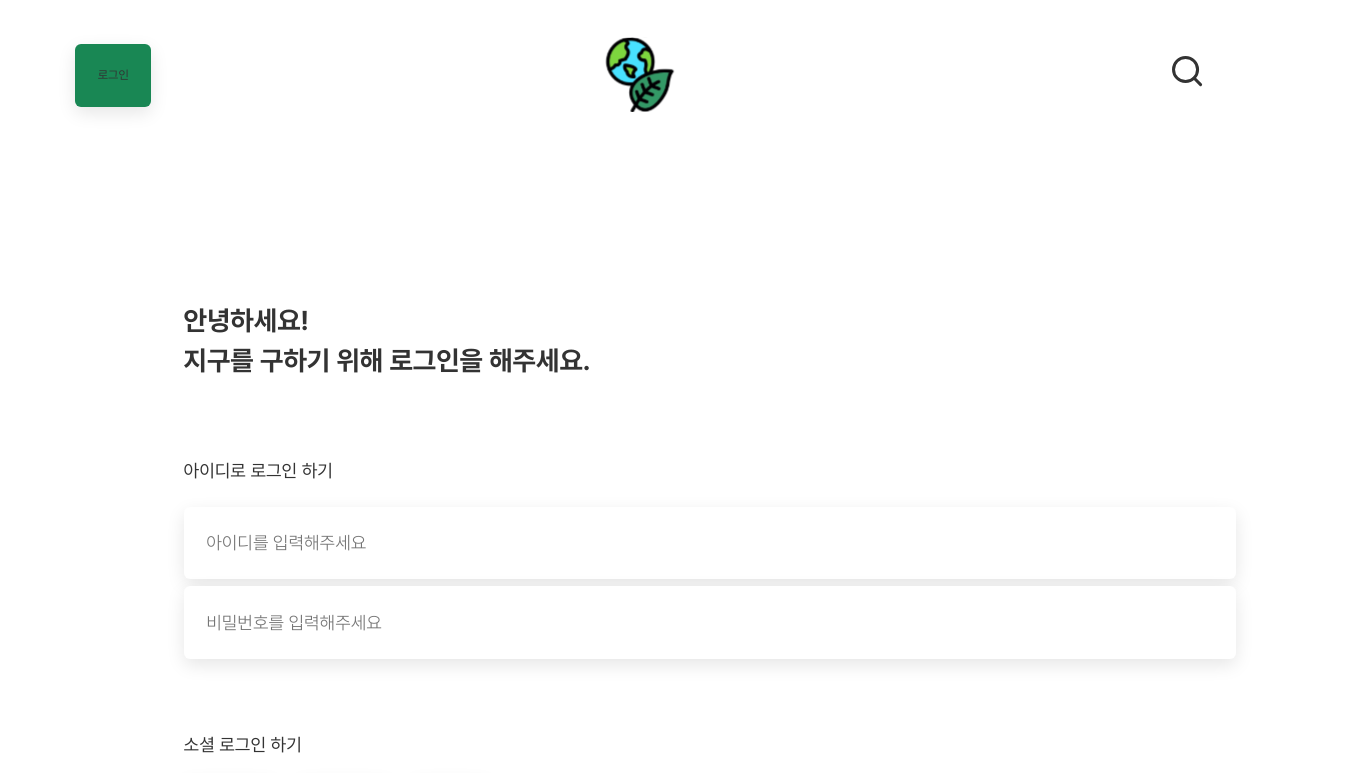
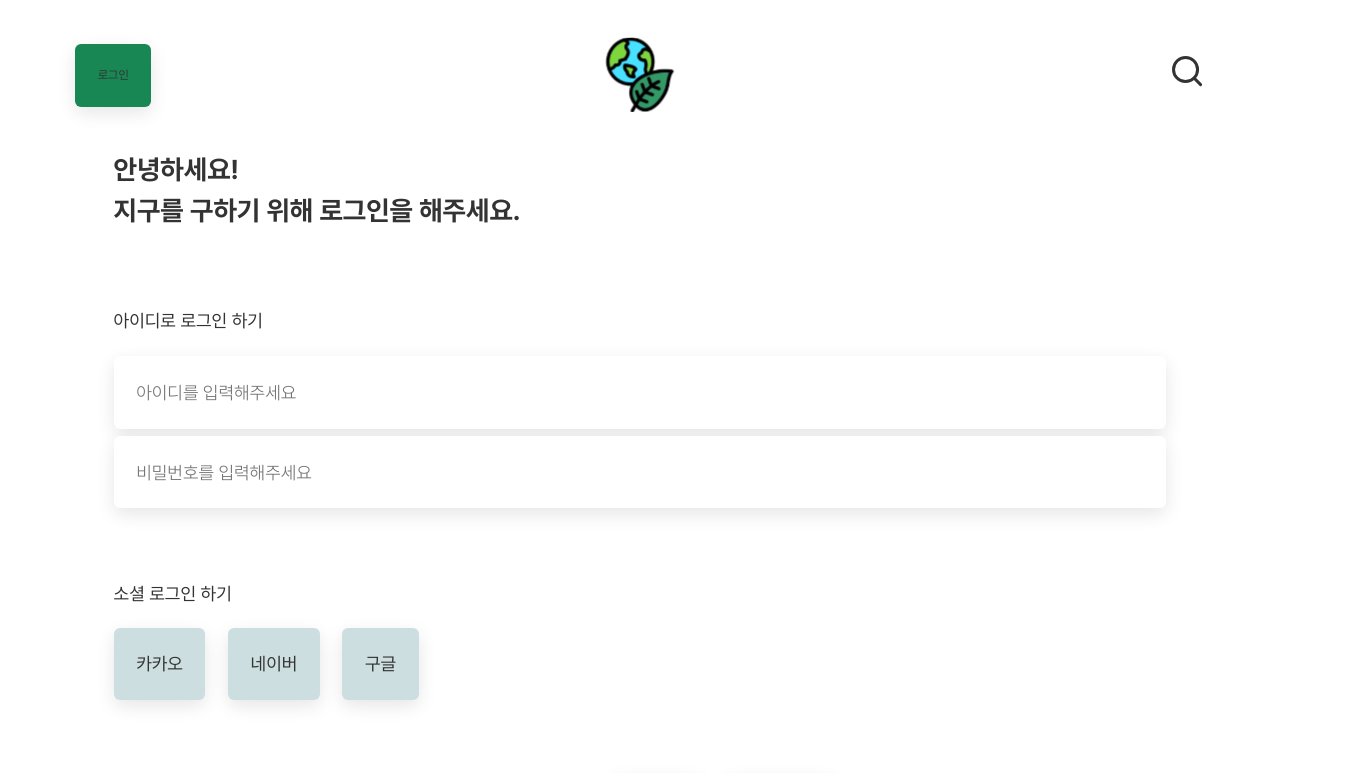
Before and after one commit to g99-project/g99-front, a React (Create React App) app: page /login in a window 1280 px wide. Shown: the top 773 px of the page, 1350 px wide, since content can reach past the window. Built offline with nearby package versions, Linux system fonts and the light colour scheme.

Commit message:
wrap 삭제

```diff
--- a/src/views/auth/Login.tsx
+++ b/src/views/auth/Login.tsx
@@ -84,7 +84,6 @@ function Login() {
   // }
 
   return (
-    <div id="wrap">
     <div className="container login">
       <div className="inner-wrap">
         <section>
@@ -130,7 +129,6 @@ function Login() {
         </section>
       </div>
     </div>
-    </div>
   );
 }
 
```
Lines whose indentation alone changed are shown as unchanged.
